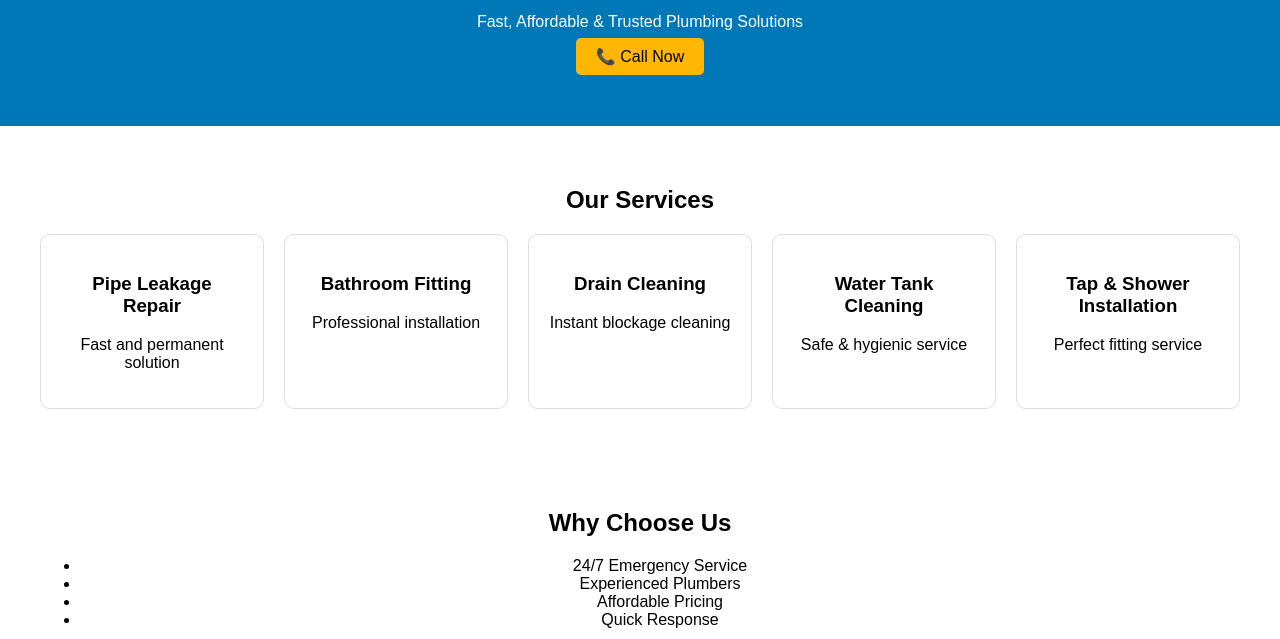
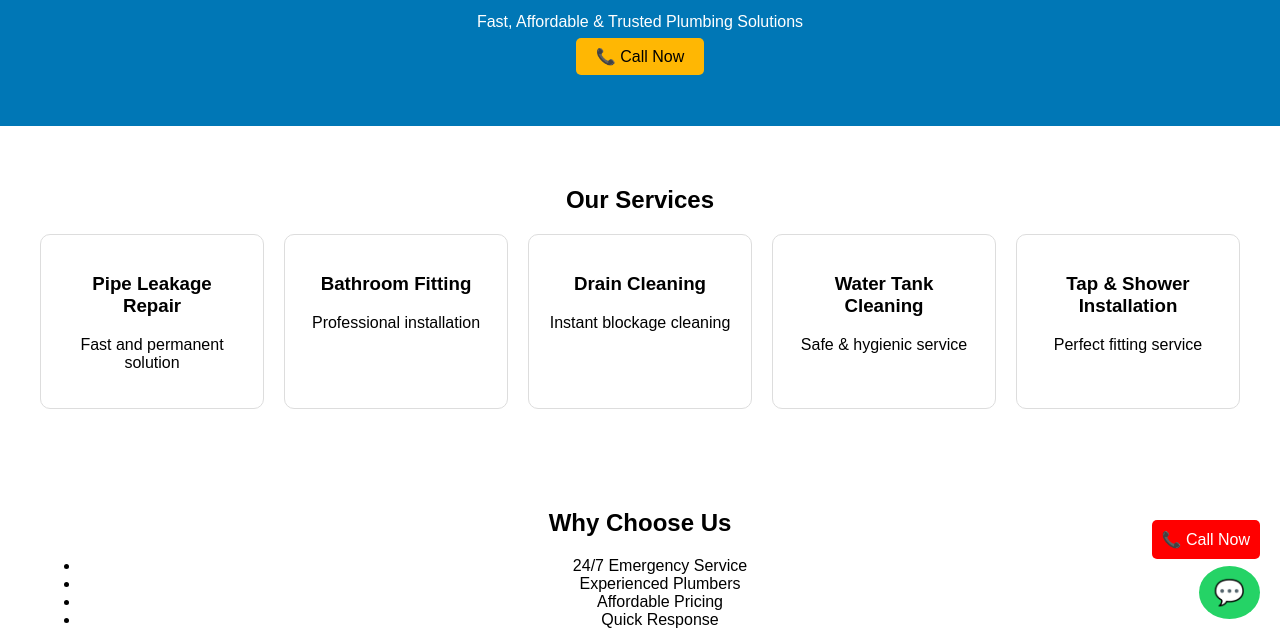
Before and after one commit to dilipkumar444166-svg/Radhika-Plumber-Service-Jamshedpur, a plain HTML site: page index.html in a window 1280 px wide. Shown: the part 161-800 px from the top of the page. Drawn offline with Linux system fonts and the light colour scheme.

Commit message:
Add WhatsApp and call buttons to index.html
Added WhatsApp and call buttons with styles.

```diff
--- a/index.html
+++ b/index.html
@@ -46,6 +46,35 @@
 <footer>
 <p>© 2026 Radhika Plumber Service Jamshedpur</p>
 </footer>
+<a href="https://wa.me/917004100930" class="whatsapp-float" target="_blank">💬</a>
+
+<style>
+.whatsapp-float {
+  position: fixed;
+  bottom: 20px;
+  right: 20px;
+  background: #25D366;
+  color: white;
+  font-size: 25px;
+  padding: 12px 15px;
+  border-radius: 50%;
+  text-decoration: none;
+}
+</style>
+  <a href="tel:+917004100930" class="call-btn">📞 Call Now</a>
+
+<style>
+.call-btn {
+  position: fixed;
+  bottom: 80px;
+  right: 20px;
+  background: red;
+  color: white;
+  padding: 10px;
+  border-radius: 5px;
+  text-decoration: none;
+}
+</style>
 
 </body>
 </html>
```
